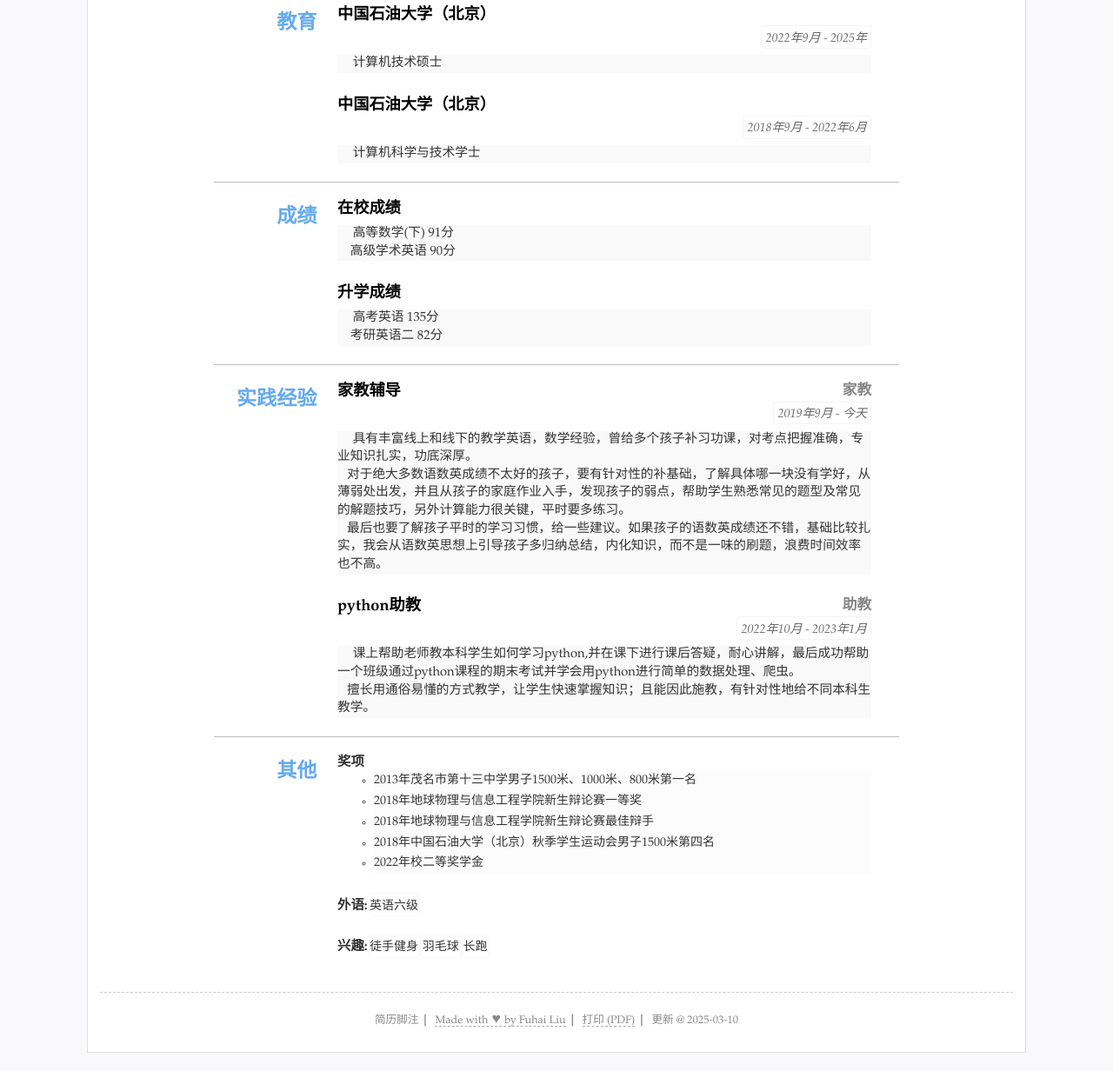
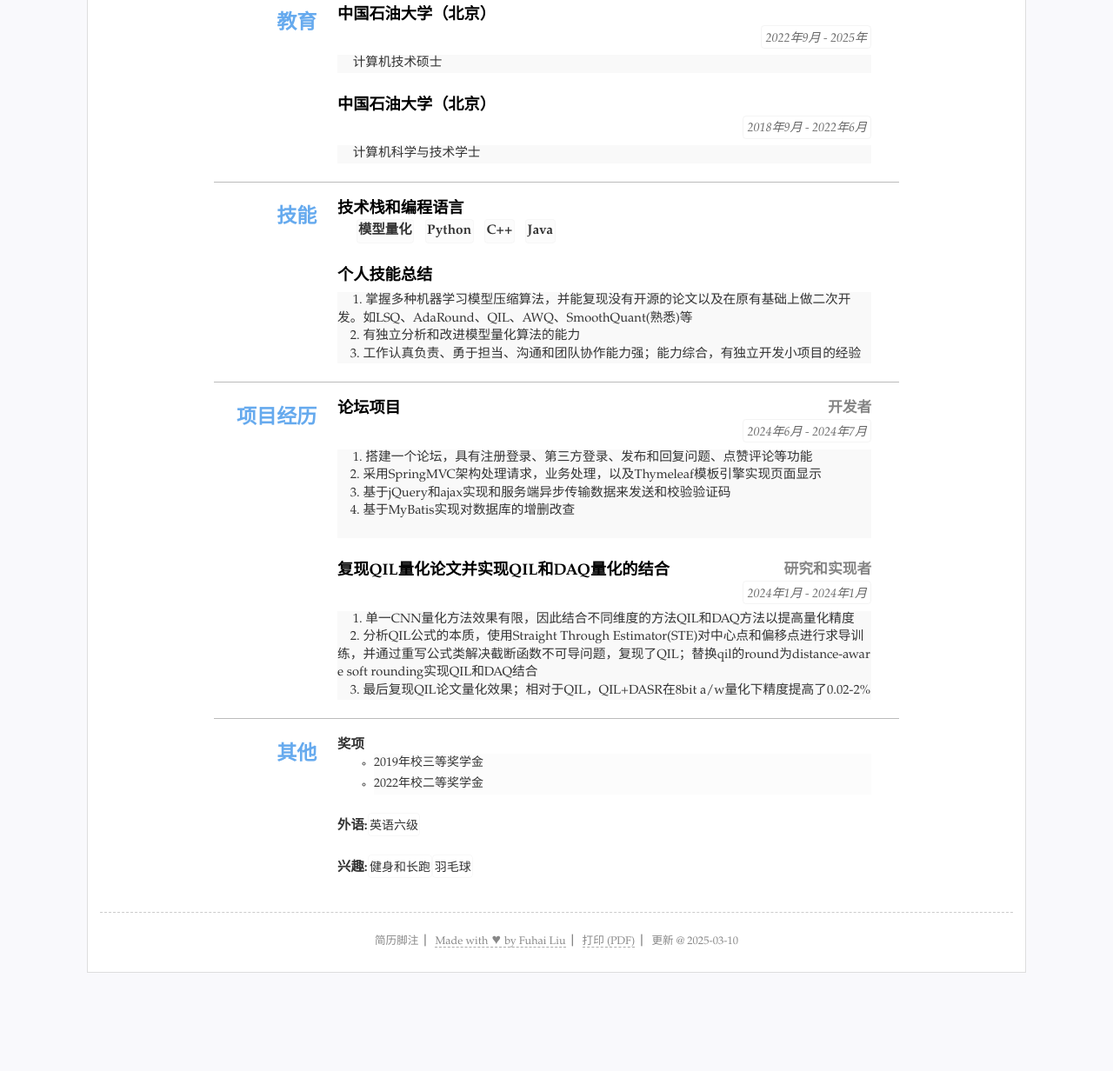
Before and after one commit to innovatedmonster/myResume, a Jekyll site: the page built from index.html, in a window 1280 px wide. Shown: the part 210-1442 px from the top of the page at 87% size. Built offline with Jekyll 4.4.1, drawn with Linux system fonts in a browser that asks for light colours; after the commit the page ends 1350 px from its top, so only the background shows below that.

Commit message:
Update resume.yml

```diff
--- a/_data/resume.yml
+++ b/_data/resume.yml
@@ -1,7 +1,7 @@
 # 数据格式可以为 yaml(文件以.yml结尾) 或者json(文件以.json结尾)
 # 如果YAML格式的数据请先检查格式是否有误，可选检查工具 http://www.yamllint.com
 
-title: 家教简历
+title: 简历标题
 lang: zh
 name: 刘付海
 jobtitle: ""
@@ -31,29 +31,37 @@ main:
         duration: 2018年9月 - 2022年6月
         detail: 计算机科学与技术学士
   - type: 技能
-    name: 成绩
     content:
-      - title: 在校成绩
-        detail:
-          高等数学(下) 91分<br> &nbsp &nbsp
-          高级学术英语 90分
-      - title: 升学成绩
-        detail:
-          高考英语 135分<br> &nbsp &nbsp
-          考研英语二 82分
+      - title: 技术栈和编程语言
+        items:
+          - 模型量化
+          - Python
+          - C++
+          - Java
+      - title: 个人技能总结
+        detail: 1. 掌握多种机器学习模型压缩算法，并能复现没有开源的论文以及在原有基础上做二次开发。如LSQ、AdaRound、QIL、AWQ、SmoothQuant(熟悉)等<br> &nbsp &nbsp
+                2. 有独立分析和改进模型量化算法的能力<br> &nbsp &nbsp
+                3. 工作认真负责、勇于担当、沟通和团队协作能力强；能力综合，有独立开发小项目的经验
 
   - type: projects
-    name: 实践经验
+    name: 项目经历
     content:
-      - title: 家教辅导
-        duration: 2019年9月 - 今天
-        detail: 具有丰富线上和线下的教学英语，数学经验，曾给多个孩子补习功课，对考点把握准确，专业知识扎实，功底深厚。<br> &nbsp &nbsp对于绝大多数语数英成绩不太好的孩子，要有针对性的补基础，了解具体哪一块没有学好，从薄弱处出发，并且从孩子的家庭作业入手，发现孩子的弱点，帮助学生熟悉常见的题型及常见的解题技巧，另外计算能力很关键，平时要多练习。<br> &nbsp &nbsp最后也要了解孩子平时的学习习惯，给一些建议。如果孩子的语数英成绩还不错，基础比较扎实，我会从语数英思想上引导孩子多归纳总结，内化知识，而不是一味的刷题，浪费时间效率也不高。
-        sub: 家教
 
-      - title: python助教
-        duration: 2022年10月 - 2023年1月
-        detail: 课上帮助老师教本科学生如何学习python,并在课下进行课后答疑，耐心讲解，最后成功帮助一个班级通过python课程的期末考试并学会用python进行简单的数据处理、爬虫。<br> &nbsp &nbsp擅长用通俗易懂的方式教学，让学生快速掌握知识；且能因此施教，有针对性地给不同本科生教学。
-        sub: 助教
+      - title: 论坛项目
+        duration: 2024年6月 - 2024年7月
+        detail: 1. 搭建一个论坛，具有注册登录、第三方登录、发布和回复问题、点赞评论等功能<br> &nbsp &nbsp
+                2. 采用SpringMVC架构处理请求，业务处理，以及Thymeleaf模板引擎实现页面显示<br> &nbsp &nbsp
+                3. 基于jQuery和ajax实现和服务端异步传输数据来发送和校验验证码<br> &nbsp &nbsp
+                4. 基于MyBatis实现对数据库的增删改查<br> &nbsp &nbsp
+        sub: 开发者
+
+      - title: 复现QIL量化论文并实现QIL和DAQ量化的结合
+        duration: 2024年1月 - 2024年1月
+        detail: 1. 单一CNN量化方法效果有限，因此结合不同维度的方法QIL和DAQ方法以提高量化精度<br> &nbsp &nbsp
+                2. 分析QIL公式的本质，使用Straight Through Estimator(STE)对中心点和偏移点进行求导训练，并通过重写公式类解决截断函数不可导问题，复现了QIL；替换qil的round为distance-aware soft rounding实现QIL和DAQ结合<br> &nbsp &nbsp
+                3. 最后复现QIL论文量化效果；相对于QIL，QIL+DASR在8bit a/w量化下精度提高了0.02-2%
+        sub: 研究和实现者
+
 others:
   - type: others
     name: 其他
@@ -61,12 +69,8 @@ others:
 
       - title: 奖项
         list:
-          - 2013年茂名市第十三中学男子1500米、1000米、800米第一名
-          - 2018年地球物理与信息工程学院新生辩论赛一等奖
-          - 2018年地球物理与信息工程学院新生辩论赛最佳辩手
-          - 2018年中国石油大学（北京）秋季学生运动会男子1500米第四名
+          - 2019年校三等奖学金
           - 2022年校二等奖学金
-
 
       - title: "外语: "
         items:
@@ -74,9 +78,8 @@ others:
 
       - title: "兴趣: "
         items:
-          - 徒手健身
+          - 健身和长跑
           - 羽毛球
-          - 长跑
 footer:
   print: null
   screen:
```
